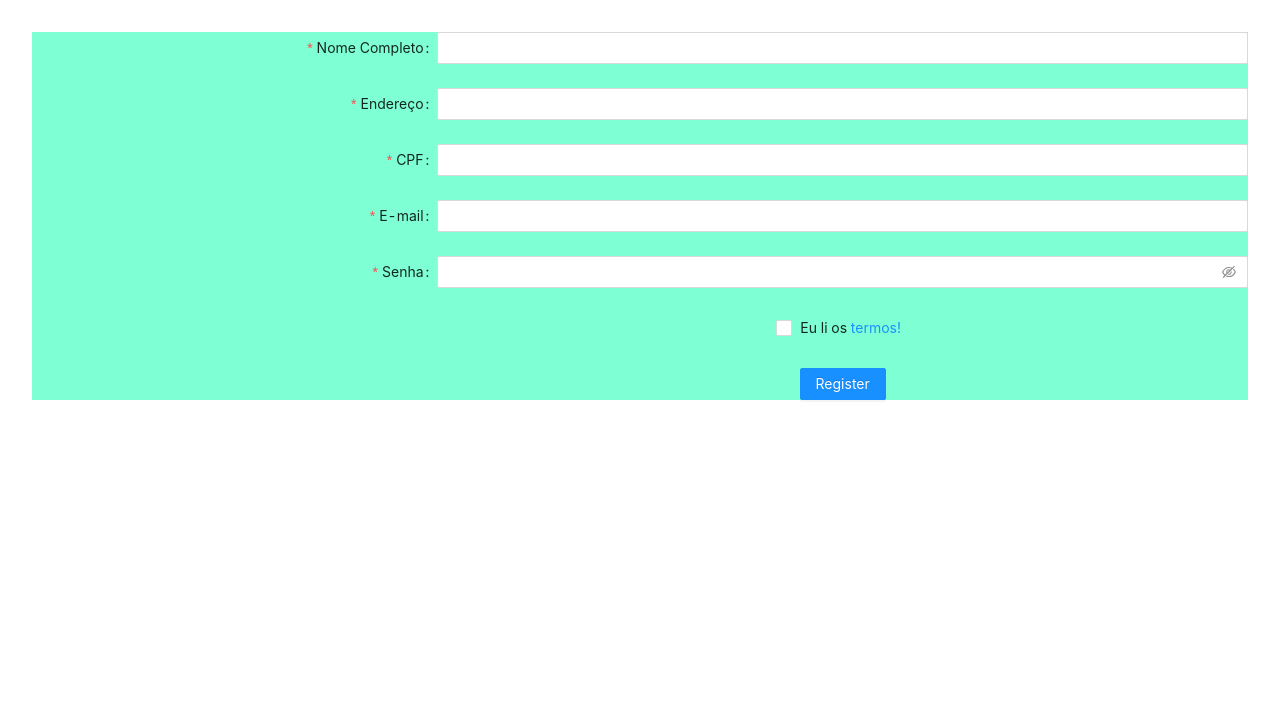
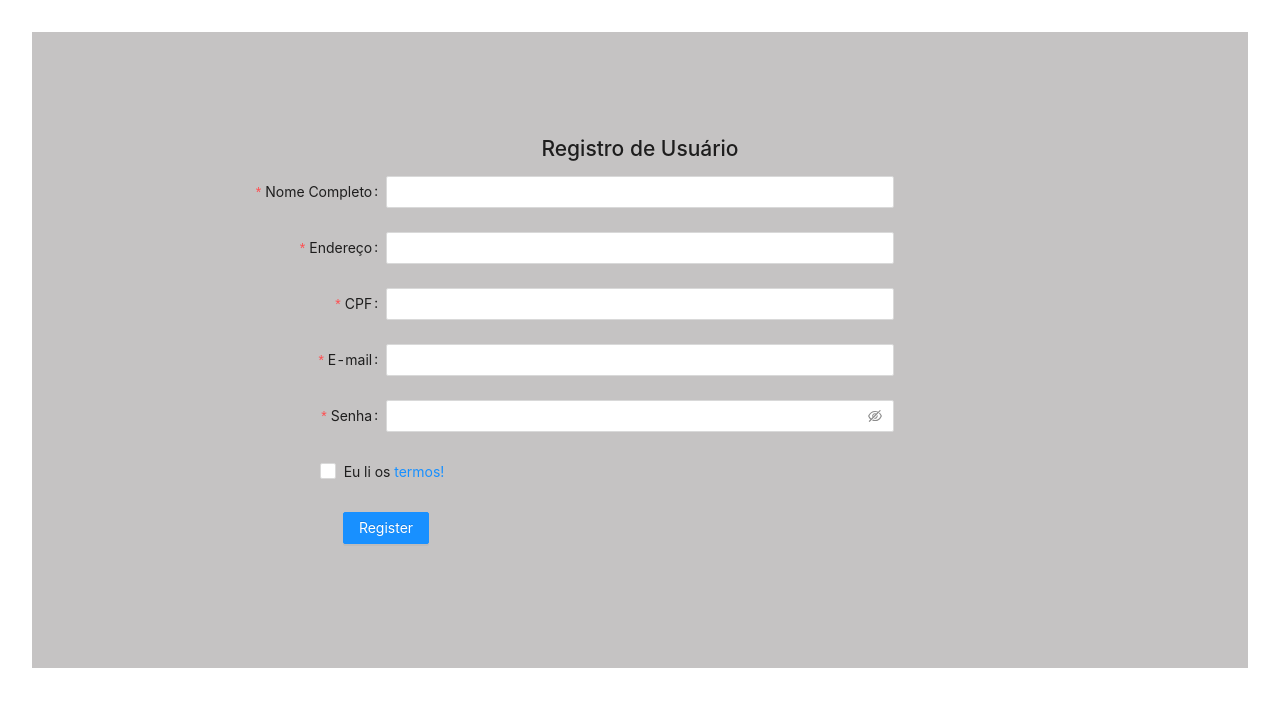
Before and after one commit to leonardogoandete/doasangue, a React (Vite) app: page /register in a window 1280 px wide. Shown: the top 706 px of the page. Built offline with nearby package versions, Linux system fonts and the light colour scheme.

Commit message:
Ajustes no estilo

```diff
--- a/src/components/Register/index.tsx
+++ b/src/components/Register/index.tsx
@@ -13,20 +13,22 @@ import {
 export const Register = () => {
   const formItemLayout = {
     labelCol: {
-      xs: { span: 24 },
-      sm: { span: 8 },
+      xs: { span: 4 },
+      sm: { span: 6 },
     },
     wrapperCol: {
       xs: { span: 24 },
-      sm: { span: 16 },
+      sm: { span: 12 },
     },
   };
 
   const tailFormItemLayout = {
     wrapperCol: {
       xs: {
-        span: 24,
-        offset: 0,
+        //span: 24,
+        //offset: 0,
+        span: 12,
+        offset: 6
       },
       sm: {
         span: 16,
@@ -48,6 +50,7 @@ export const Register = () => {
 
   return (
     <div >
+
       <Form
         className={styles} id="formularioRegistro"
         {...formItemLayout}
@@ -55,6 +58,7 @@ export const Register = () => {
         onFinish={onRegister}
         scrollToFirstError
       >
+        <h2>Registro de Usuário</h2>
         <Form.Item
           name="nome"
           label="Nome Completo"
@@ -126,17 +130,15 @@ export const Register = () => {
           rules={[
             {
               validator: (_, value) =>
-                value ? Promise.resolve() : Promise.reject(new Error('Should accept agreement')),
+                value ? Promise.resolve() : Promise.reject(new Error('Você não aceitou os termos!')),
             },
           ]}
-          {...tailFormItemLayout}
         >
           <Checkbox>
             Eu li os <a href="">termos!</a>
           </Checkbox>
         </Form.Item>
-
-        <Form.Item {...tailFormItemLayout}>
+        <Form.Item >
           <Button type="primary" htmlType="submit">
             Register
           </Button>
--- a/src/components/Register/register.css
+++ b/src/components/Register/register.css
@@ -1,3 +1,4 @@
 #formularioRegistro{
-    background-color: aquamarine;
+    padding: 100px;
+    background-color: rgb(197, 195, 195);
 }
```
